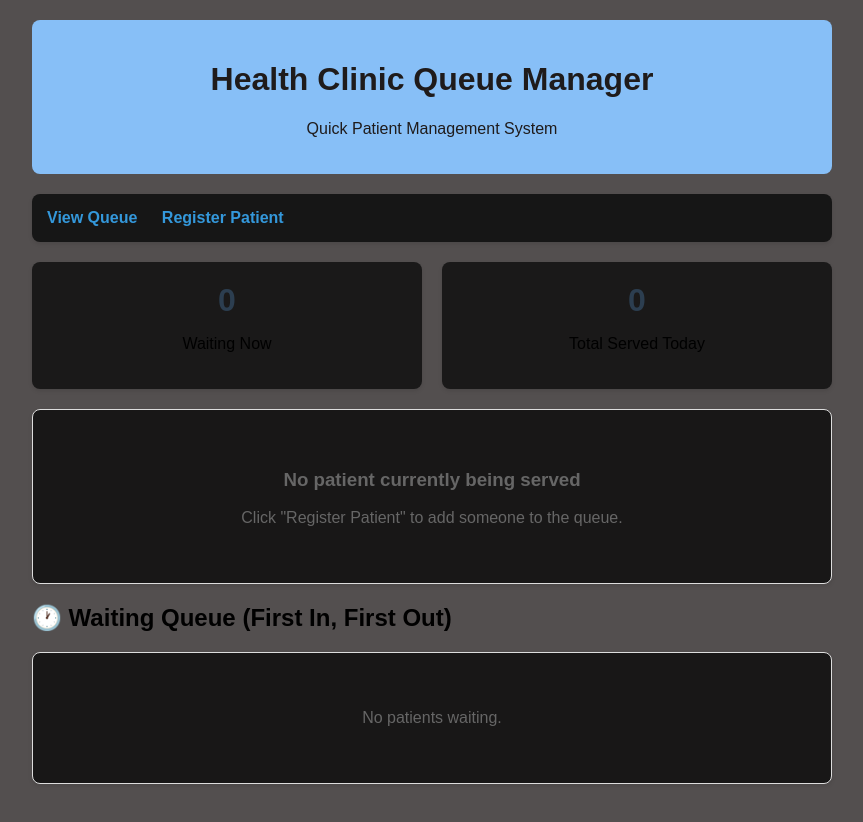
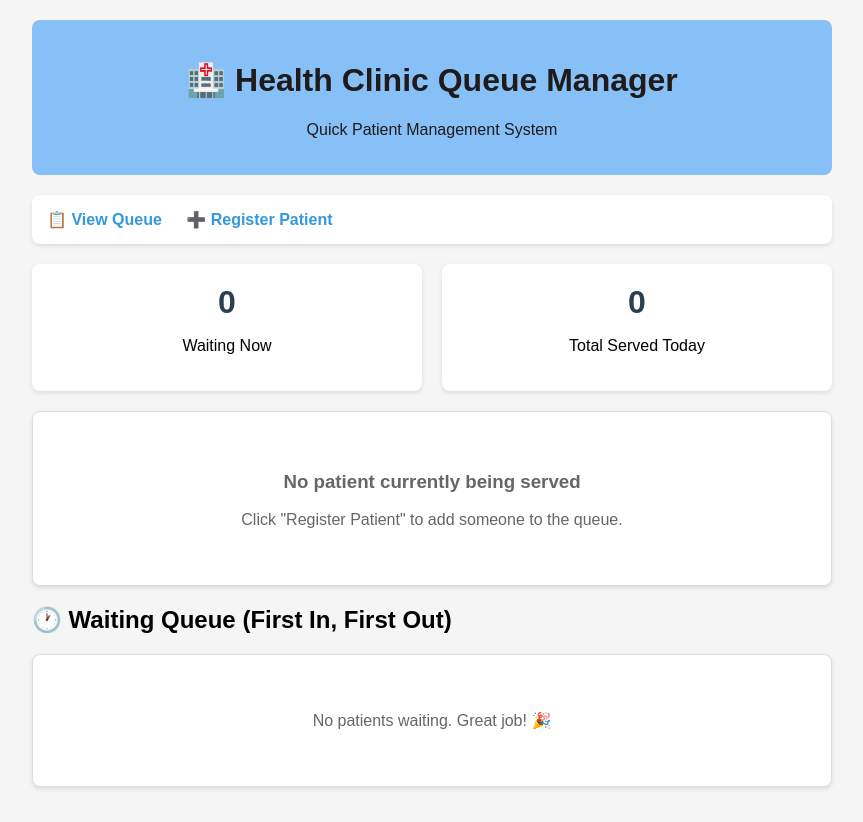
Before and after one commit to bash00001/clinic-queue-manager, a Flask app: page / in a window 1280 px wide. Shown: the whole page, without its empty margins (208-1071 px from the left). Before the commit the page ends 784 px from the top, so only its background shows below. Run offline with Flask 3, Linux system fonts and the light colour scheme.

Commit message:
just few changes

```diff
--- a/app.py
+++ b/app.py
@@ -75,4 +75,4 @@ def serve_next():
 
 # This runs the app
 if __name__ == '__main__':
-    app.run(host='0.0.0.0', port=8080)
+    app.run(debug=True)
--- a/templates/base.html
+++ b/templates/base.html
@@ -11,7 +11,7 @@
             max-width: 800px;
             margin: 0 auto;
             padding: 20px;
-            background-color: #534f4f;
+            background-color: #f5f5f5;
         }
 
         .header {
@@ -24,7 +24,7 @@
         }
 
         .nav {
-            background: rgb(22, 22, 22);
+            background: white;
             padding: 15px;
             border-radius: 8px;
             margin-bottom: 20px;
@@ -52,7 +52,7 @@
         }
 
         .card {
-            background: rgb(24, 23, 23);
+            background: white;
             border: 1px solid #ddd;
             padding: 20px;
             margin: 15px 0;
@@ -66,7 +66,7 @@
 
         .current {
             border-left: 4px solid #28a745;
-            background: #0f0f0f;
+            background: #d4edda;
         }
 
         .stats {
@@ -76,7 +76,7 @@
         }
 
         .stat-box {
-            background: rgb(26, 25, 25);
+            background: white;
             padding: 20px;
             border-radius: 8px;
             text-align: center;
@@ -91,7 +91,7 @@
         }
 
         form {
-            background: rgb(24, 23, 23);
+            background: white;
             padding: 20px;
             border-radius: 8px;
             box-shadow: 0 2px 4px rgba(0,0,0,0.1);
@@ -145,13 +145,13 @@
 </head>
 <body>
     <div class="header">
-        <h1> Health Clinic Queue Manager</h1>
+        <h1>🏥 Health Clinic Queue Manager</h1>
         <p>Quick Patient Management System</p>
     </div>
 
     <div class="nav">
-        <a href="/"> View Queue</a>
-        <a href="/register"> Register Patient</a>
+        <a href="/">📋 View Queue</a>
+        <a href="/register">➕ Register Patient</a>
     </div>
 
     <!-- This shows success messages -->
--- a/templates/index.html
+++ b/templates/index.html
@@ -48,7 +48,7 @@
     {% endfor %}
 {% else %}
     <div class="card empty-state">
-        <p>No patients waiting.</p>
+        <p>No patients waiting. Great job! 🎉</p>
     </div>
 {% endif %}
 {% endblock %}
--- a/templates/register.html
+++ b/templates/register.html
@@ -1,7 +1,7 @@
 {% extends "base.html" %}
 
 {% block content %}
-<h2> Register New Patient</h2>
+<h2>📝 Register New Patient</h2>
 
 <form method="POST" action="/register">
     <label for="name">Full Name:</label>
```
